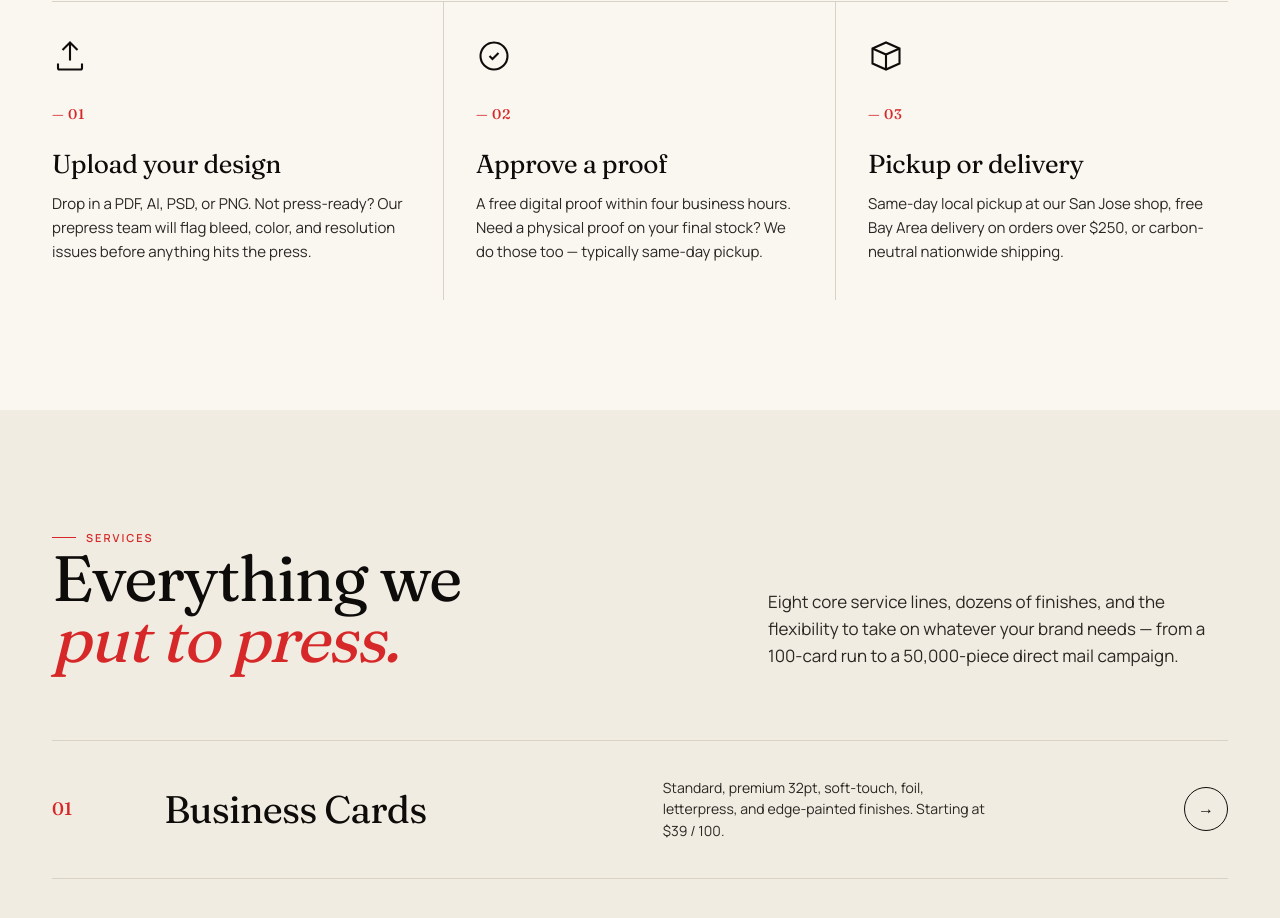
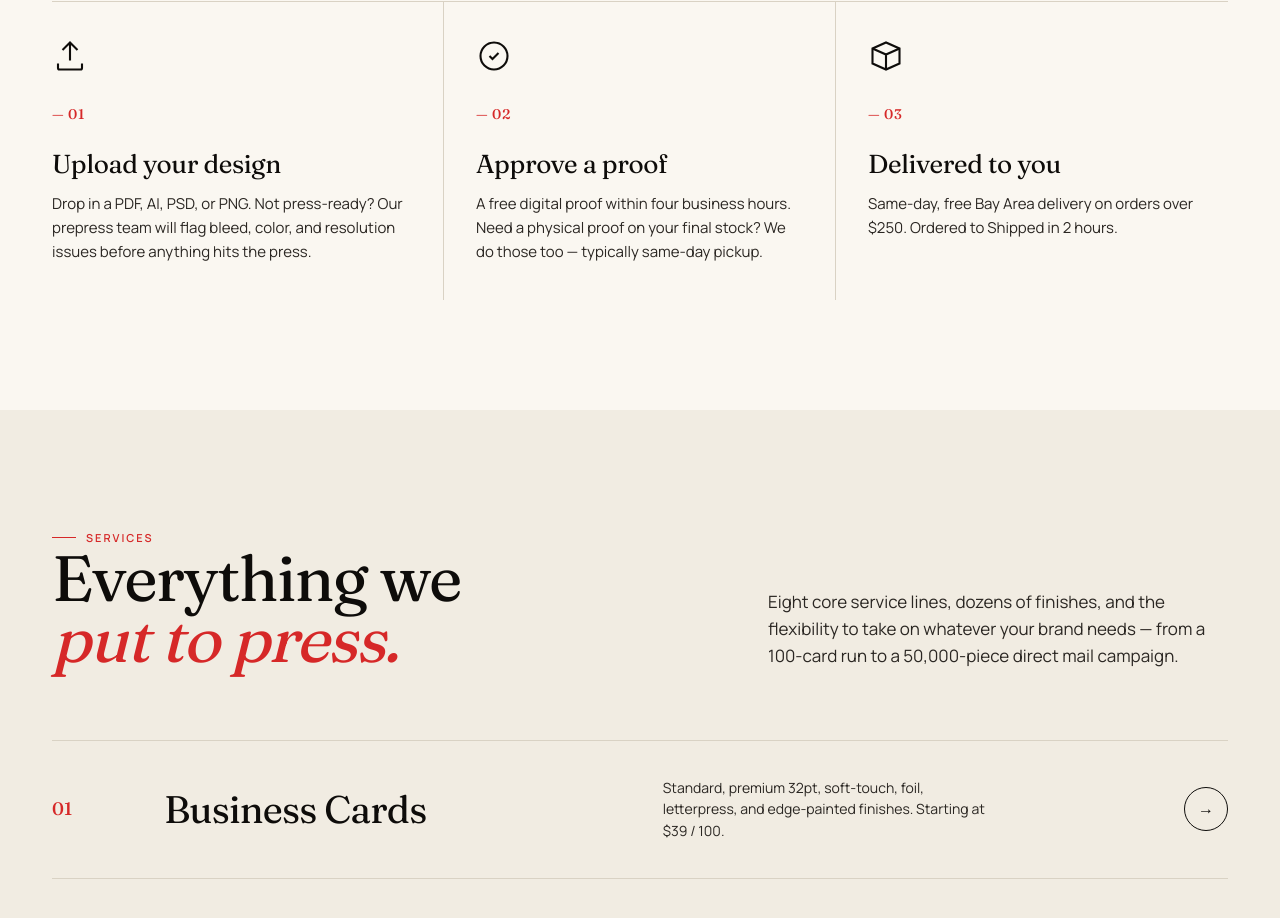
Before and after one commit to JRordan/sj-print, a React (Vite) app: page / in a window 1280 px wide. Shown: the part 1229-2147 px from the top of the page. Built offline with nearby package versions, Linux system fonts and the light colour scheme.

Commit message:
Remove pick up option

```diff
--- a/src/data/content.jsx
+++ b/src/data/content.jsx
@@ -47,8 +47,8 @@ export const howSteps = [
   },
   {
     num: '— 03',
-    title: 'Pickup or delivery',
-    text: 'Same-day local pickup at our San Jose shop, free Bay Area delivery on orders over $250, or carbon-neutral nationwide shipping.',
+    title: 'Delivered to you',
+    text: 'Same-day, free Bay Area delivery on orders over $250. Ordered to Shipped in 2 hours.',
     icon: (
       <>
         <path d="M3 7l9-4 9 4v10l-9 4-9-4z" />
```
